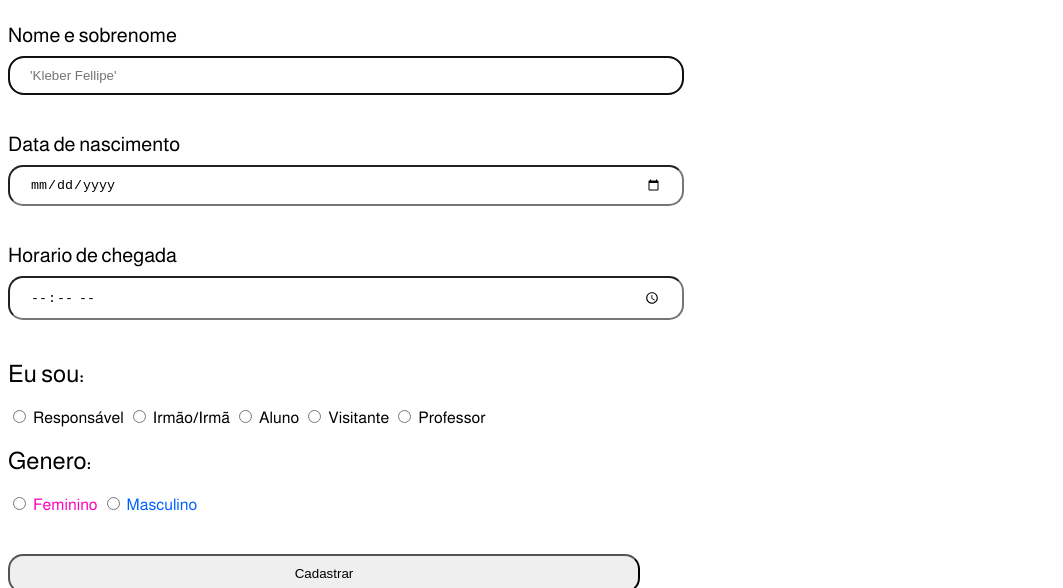
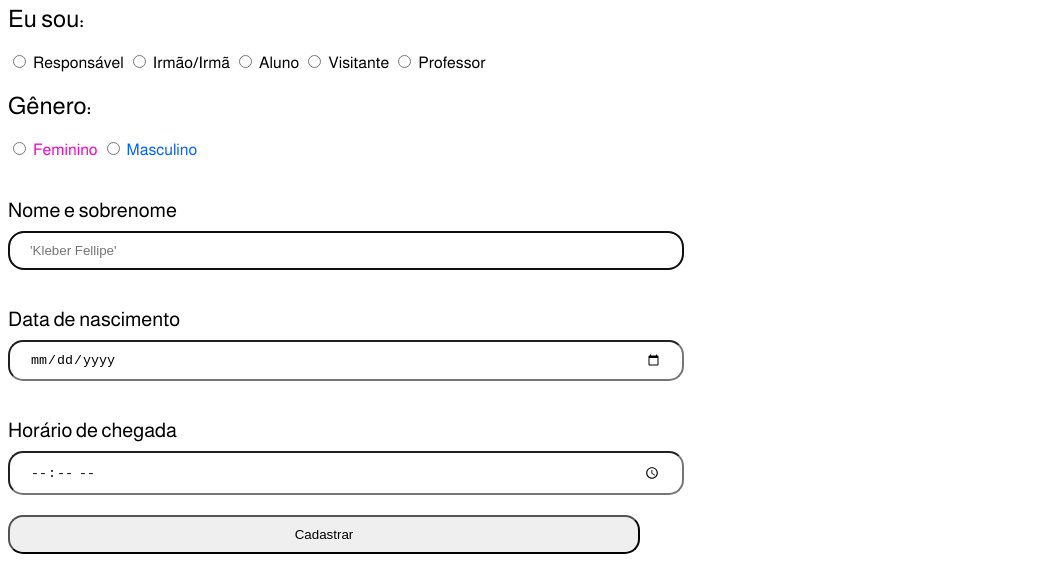
Before and after one commit to KleberFellipe/Feira-dos-Cursos-Tecnicos, a plain HTML site: page index.html in a window 1280 px wide. Shown: the part 502-1090 px from the top of the page, without its empty margins (0-1063 px from the left). Drawn offline with Linux system fonts and the light colour scheme.

Commit message:
07/06/2024

```diff
--- a/index.html
+++ b/index.html
@@ -9,6 +9,8 @@
   <link rel="preconnect" href="https://fonts.googleapis.com">
   <link rel="preconnect" href="https://fonts.gstatic.com" crossorigin>
   <link href="https://fonts.googleapis.com/css2?family=Almarai:wght@300;400;700;800&display=swap" rel="stylesheet">
+  <link rel="icon" type="image/jpg" href="Logo.png">
+
 </head>
 <header>
   <div class="caixa">
@@ -23,20 +25,6 @@
 
 <h1 class="fonte">Cadastro</h1>
 
-
-
-<form>
-
-  <label class="fonte" for="Nome">Nome e sobrenome</label>
-  <input required autofocus placeholder="'Kleber Fellipe'" type="text" id="Nome"  class="Nome"><br>
-
-  <label class="fonte" for="data">Data de nascimento</label>
-  <input type="date" id="data" name="data" class="Data"><br>
-
-  <label class="fonte" for="Horario">Horario de chegada</label>
-  <input type="time" id="Horario" name="Horario" class="Horario" </label>
-
-</form>
 <h2 class="fonte">Eu sou: </h2>
 <input type="radio" id="EuSou" name="b">
 <label class="fonte" for="EuSou">Responsável</label>
@@ -54,7 +42,7 @@
 <label class="fonte" for="EuSou">Professor</label><br>
 
 
-<h2 class="fonte">Genero: </h2>
+<h2 class="fonte">Gênero: </h2>
 <input type="radio" id="Genero" name="a">
 <label class="Feminino" for="Genero">Feminino</label>
 
@@ -62,14 +50,24 @@
 <input type="radio" id="Genero" name="a">
 <label class="Masculino" for="Genero">Masculino</label>
 
+
 <form>
-  <input class="Cadastro" type="submit" value="Cadastrar"
-    class="Cadastro" id="Cadastro" name="Cadastro" >
+
+  <label class="fonte" for="Nome">Nome e sobrenome</label>
+  <input maxlength="30" required autofocus placeholder="'Kleber Fellipe'" type="text" id="Nome" class="Nome"><br>
+
+  <label class="fonte" for="data">Data de nascimento</label>
+  <input type="date" id="data" name="data" class="Data"><br>
+
+  <label class="fonte" for="Horario">Horário de chegada</label>
+  <input required type="time" id="Horario" name="Horario" class="Horario" </label>
+
+  <input class="Cadastro" type="submit" value="Cadastrar" class="Cadastro" id="Cadastro" name="Cadastro">
+
 </form>
-
 <footer>
   <div style="text-align: center;">
-    <img src="LogoCopyRight.jpg" width="5" class="Copyright">
+    <img src="Logo.jpg" width="5" class="Copyright">
 
     <p class="copyright">&#169; Copyright Feira dos Cursos Técnicos Colégio Lindaura Ribeiro Lucas 2024</p>
   </div>
```
Also changed, not shown: style.css (+9 -5 lines), Logo.jpg (renamed from LogoCopyRight.jpg).
